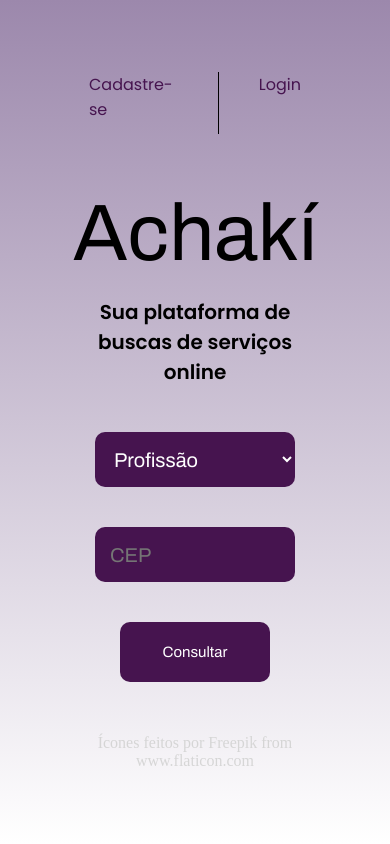
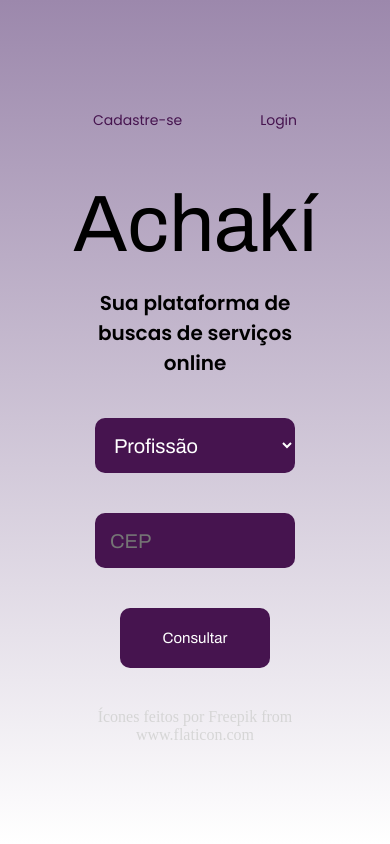
Before and after one commit to AnaPaixao/projeto-site-dinamico, a PHP site: page /projeto-site-dinamico/ in a window 390 px wide. Run offline with PHP 8.4, Linux system fonts and the light colour scheme.

Commit message:
adicionando responsividade na pagina index

```diff
--- a/styles/index.css
+++ b/styles/index.css
@@ -125,20 +125,45 @@ main form button:hover {
 
 /*MEDIA QUERIES*/
 
-@media (max-width: 1030px) {
+@media (max-width: 1000px) {
 
-    main form {
+    body {
+        display: flex;
+        flex-direction: column;
+        align-items: center;
+        justify-content: center;
+    }
+
+    main#container {
+        display: flex;
+        flex-direction: column;
+        padding: 5px;
+    }
+
+    main .intro-text {
         text-align: center;
     }
 
-    main form select, main form input, main form button {
-        margin: 10px;
+    main .intro-text h1 {
+        font-size: 70px;
+        margin-top: 20px;
+    }
+
+    main .intro-text h2 {
+        font-size: 20px;
+        width: 300px;
+        margin: 0;
+    }
+
+    main .img {
+        text-align: center;
     }
 
     main .img img {
-        width: 650px;
-        height: 650px;
+        width: 400px;
+        height: 400px;
     }
+
 
 }
 
@@ -146,28 +171,75 @@ main form button:hover {
 
     body {
         display: flex;
+        flex-direction: column;
         align-items: center;
         justify-content: center;
     }
 
     main#container {
-        min-height: 90vh;
+        display: flex;
+        flex-direction: column;
+        padding: 5px;
     }
 
+    main .intro-text {
+        text-align: center;
+    }
+
+    main .intro-text h1 {
+        font-size: 70px;
+        margin-top: 20px;
+    }
+
+    main .intro-text h2 {
+        font-size: 20px;
+        width: 300px;
+        margin: 0;
+    }
+
+    main .img {
+        text-align: center;
+    }
+
+
     main .img img {
-        width: 450px;
-        height: 450px;
+        width: 400px;
+        height: 400px;
+    }
+
+    main form {
+        text-align: center;
     }
 
     main form select, main form input, main form button {
-        margin: 0;
+        margin-top: 10px;
     }
 }
 
-@media (max-width: 550px) {
+@media (max-width: 600px) {
 
     main#container {
+        display: flex;
+        flex-direction: column;
         justify-content: center;
+        padding: 5px;
+    }
+
+    main ul {
+        justify-content: space-around;
+        align-items: center;
+
+    }
+
+    main ul li {
+        font-size: 14px;
+        padding: 0;
+        margin: 0;
+    }
+
+    main ul li:nth-child(2) {
+        border: none;
+        padding: 0;
     }
 
     main .intro-text {
@@ -214,16 +290,24 @@ main form button:hover {
 @media (max-width: 414px) {
 
     main#container {
-        justify-content: center;
+        padding: 5px;
+    }
+
+    main ul {
+        justify-content: space-around;
+        align-items: center;
+
     }
 
     main ul li {
-        margin-right: 20px;
-        margin-left: 20px;
+        font-size: 14px;
+        padding: 0;
+        margin: 0;
     }
 
     main ul li:nth-child(2) {
-        padding-left: 40px;
+        border: none;
+        padding: 0;
     }
 
     .img {
```
Also changed, not shown: other parts of styles/index.css (+38 -5 lines).
